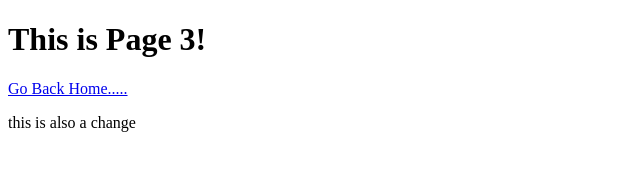
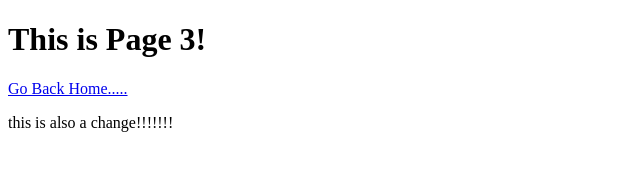
Before and after one commit to Madame-Aehm/web-example, a plain HTML site: page page3/index.html in a window 1280 px wide. Shown: the full height of the page, 0-640 px from the left. Drawn offline with Linux system fonts and the light colour scheme.

Commit message:
exclamation points were needed

```diff
--- a/page3/index.html
+++ b/page3/index.html
@@ -8,6 +8,6 @@
 <body>
   <h1>This is Page 3!</h1>
   <a href="../index.html">Go Back Home.....</a>
-  <p>this is also a change</p>
+  <p>this is also a change!!!!!!!</p>
 </body>
 </html>
```
